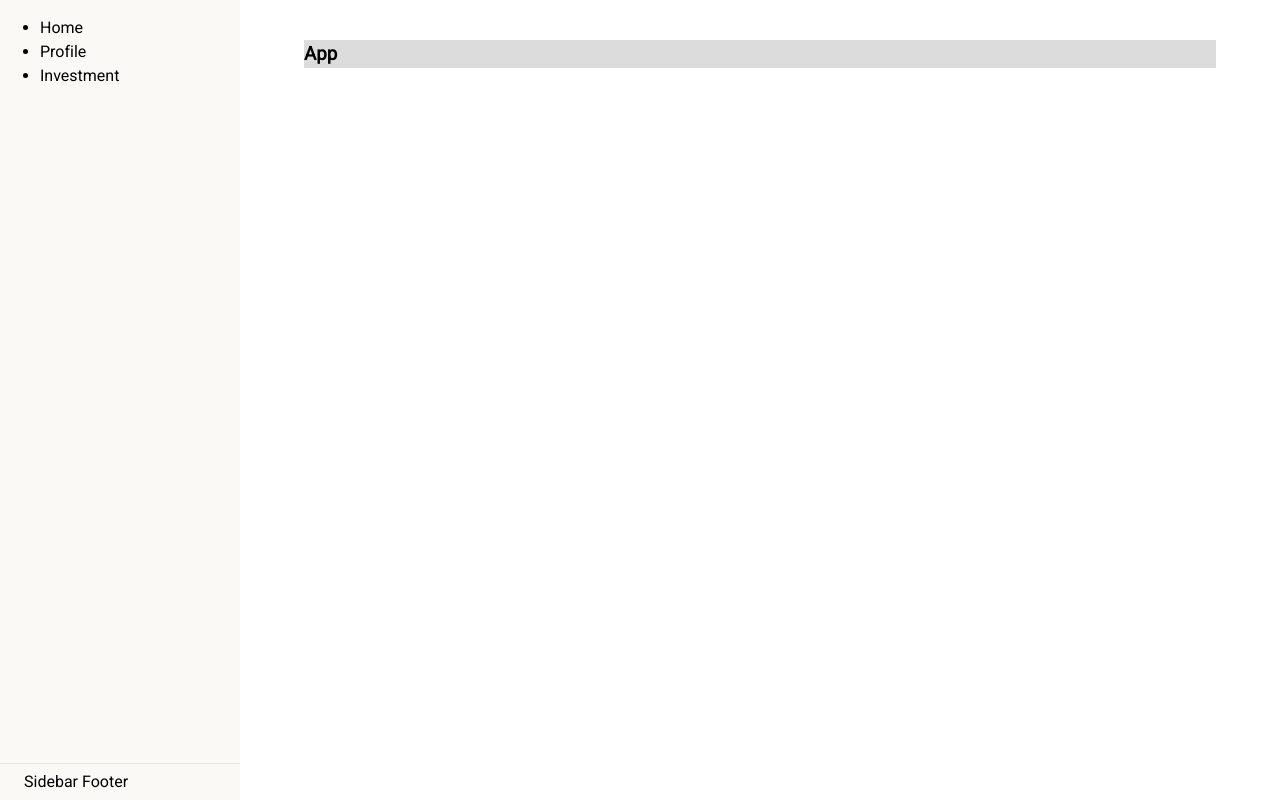
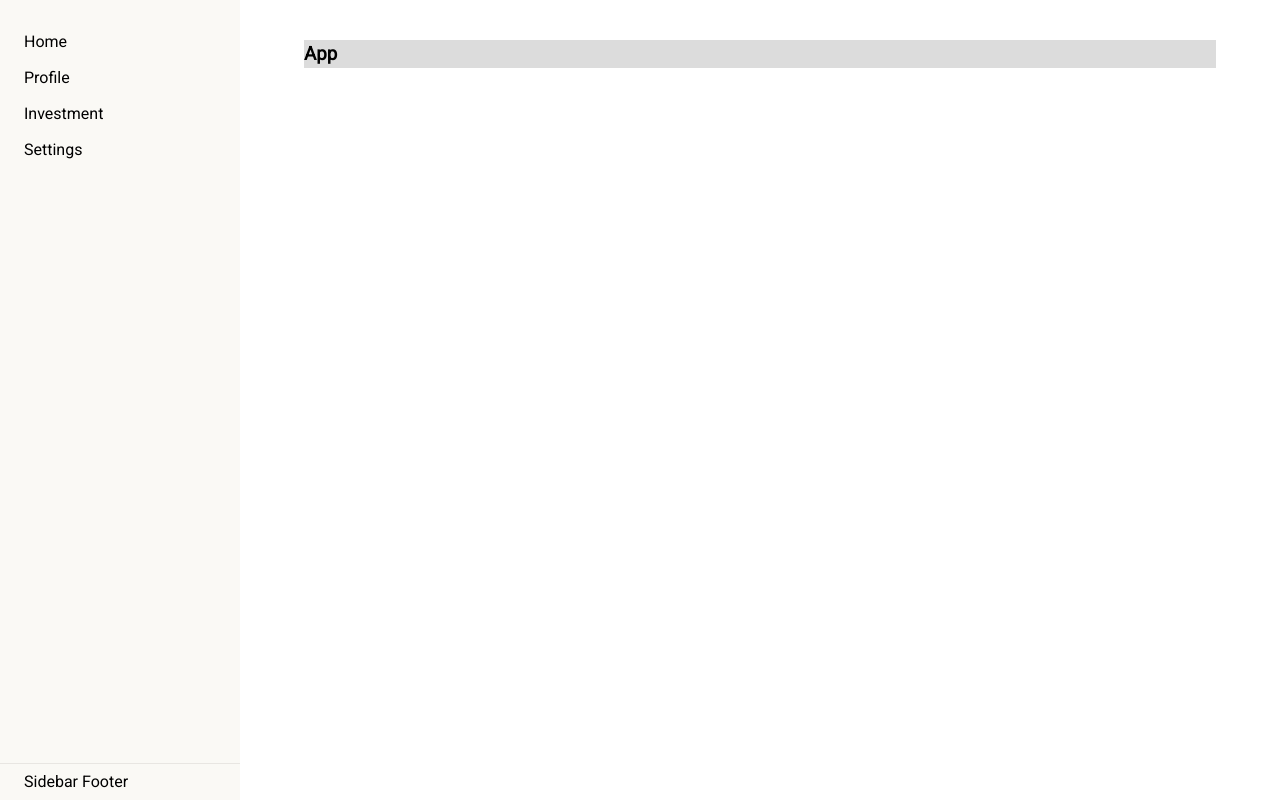
Before and after one commit to bhongy/kimidori, a React (Vite) app in the folder app/: page / in a window 1280 px wide. Built offline with nearby package versions, Linux system fonts and the light colour scheme.

Commit message:
[app] refactor sidebar, add Button component

```diff
--- a/app/package.json
+++ b/app/package.json
@@ -9,6 +9,7 @@
     "build": "parcel build './src/index.html'"
   },
   "dependencies": {
+    "clsx": "1.1.1",
     "react": "17.0.2",
     "react-dom": "17.0.2",
     "type-fest": "1.2.3"
--- /dev/null
+++ b/app/src/Components/Button.css
@@ -0,0 +1,22 @@
+.BaseButton {
+  -moz-appearance: none;
+  -webkit-appearance: none;
+  -webkit-tap-highlight-color: transparent;
+  background-color: transparent;
+  border-radius: 0;
+  border: 0;
+  color: inherit;
+  cursor: pointer;
+  margin: 0;
+  outline: 0;
+  padding: 0;
+  text-decoration: none;
+  user-select: none;
+  vertical-align: middle;
+}
+
+.BlockButton {
+  align-items: center;
+  display: flex;
+  width: 100%;
+}
--- /dev/null
+++ b/app/src/Components/Button.tsx
@@ -0,0 +1,29 @@
+import * as React from 'react';
+import clsx from 'clsx';
+import './Button.css';
+
+// BaseButton resets user-agent styles and provide "bare" defaults
+export function BaseButton({
+  children,
+  className,
+}: {
+  children: React.ReactNode;
+  className?: string;
+}): React.ReactElement {
+  return <button className={clsx('BaseButton', className)}>{children}</button>;
+}
+
+// BlockButton fills its container's width
+export function BlockButton({
+  className,
+  children,
+}: {
+  children: React.ReactNode;
+  className?: string;
+}): React.ReactElement {
+  return (
+    <BaseButton className={clsx('BlockButton', className)}>
+      {children}
+    </BaseButton>
+  );
+}
--- a/app/src/Sidebar.css
+++ b/app/src/Sidebar.css
@@ -1,3 +1,6 @@
+/* need to mirror the .tsx file import */
+@import './Components/Button.css';
+
 .Sidebar_Root {
   background-color: #faf9f5;
   display: flex;
@@ -17,19 +20,20 @@
   flex-shrink: 0;
 }
 
+.Sidebar_Menu {
+  margin-top: 1.5rem;
+}
+
 .Sidebar_MenuItem {
   background-color: rgba(0, 0, 0, 0);
-  display: flex;
-  padding-bottom: 0.375rem;
-  padding-left: 1.5rem;
-  padding-top: 0.375rem;
+  padding: 0.375rem 1.5rem;
   transition: background-color 240ms;
-
-  /* TEMPORARY */
-  cursor: pointer;
 }
 
-.Sidebar_MenuItem:focus,
 .Sidebar_MenuItem:hover {
   background-color: rgba(0, 0, 0, 0.03);
 }
+
+.Sidebar_MenuItem:active {
+  background-color: rgba(0, 0, 0, 0.06);
+}
--- a/app/src/Sidebar.tsx
+++ b/app/src/Sidebar.tsx
@@ -1,4 +1,5 @@
 import * as React from 'react';
+import {BlockButton} from './Components/Button';
 import './Sidebar.css';
 
 // Sidebar is a placeholder used temporarily to check
@@ -14,30 +15,31 @@ export function Sidebar(): React.ReactElement {
 
 function Nav(): React.ReactElement {
   return (
-    <div className="Sidebar_Nav">
+    <nav className="Sidebar_Nav" role="navigation">
       <div style={{height: '120vh'}}>
-        <ul>
-          <li style={{width: '300px'}}>Home</li>
-          <li>Profile</li>
-          <li>Investment</li>
-        </ul>
+        <Menu>
+          <MenuItem>Home</MenuItem>
+          <MenuItem>Profile</MenuItem>
+          <MenuItem>Investment</MenuItem>
+          <MenuItem>Settings</MenuItem>
+        </Menu>
       </div>
-    </div>
+    </nav>
   );
 }
 
 function Footer(): React.ReactElement {
   return (
-    <div className="Sidebar_Footer">
+    <footer className="Sidebar_Footer">
       <MenuItem>Sidebar Footer</MenuItem>
-    </div>
+    </footer>
   );
 }
 
-function MenuItem({
-  children,
-}: {
-  children: string | React.ReactElement;
-}): React.ReactElement {
-  return <a className="Sidebar_MenuItem">{children}</a>;
+function Menu({children}: {children: React.ReactNode}): React.ReactElement {
+  return <div className="Sidebar_Menu">{children}</div>;
 }
+
+function MenuItem({children}: {children: React.ReactNode}): React.ReactElement {
+  return <BlockButton className="Sidebar_MenuItem">{children}</BlockButton>;
+}
```
Also changed, not shown: 1 other file (tests, documents, lock files or other folders).
